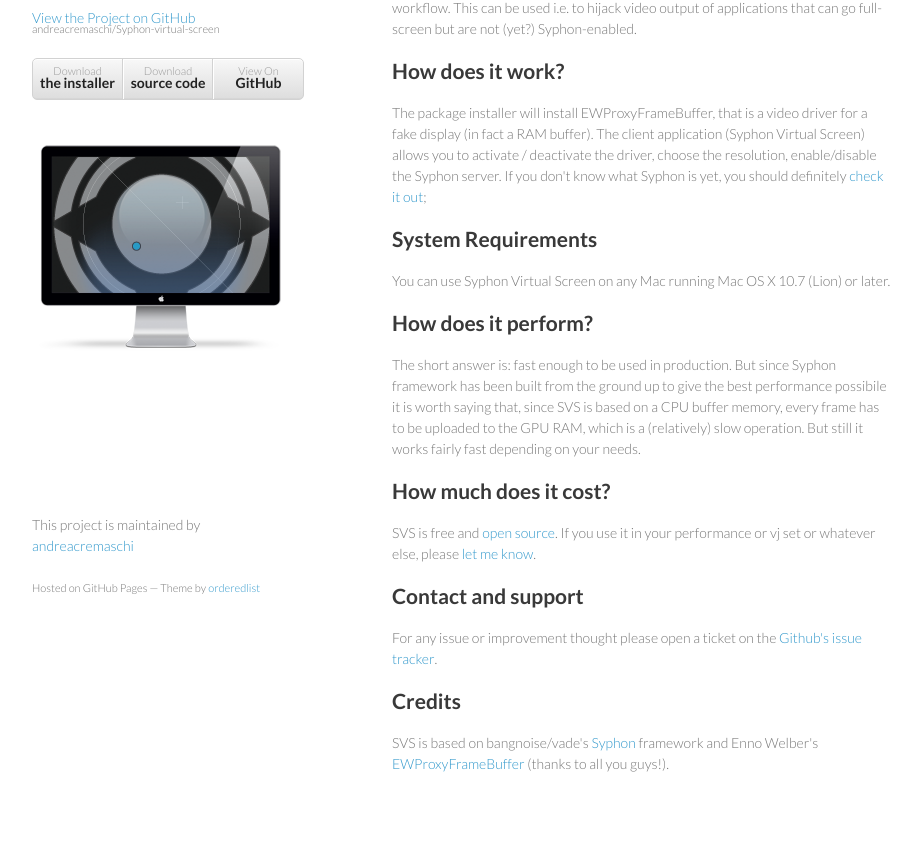
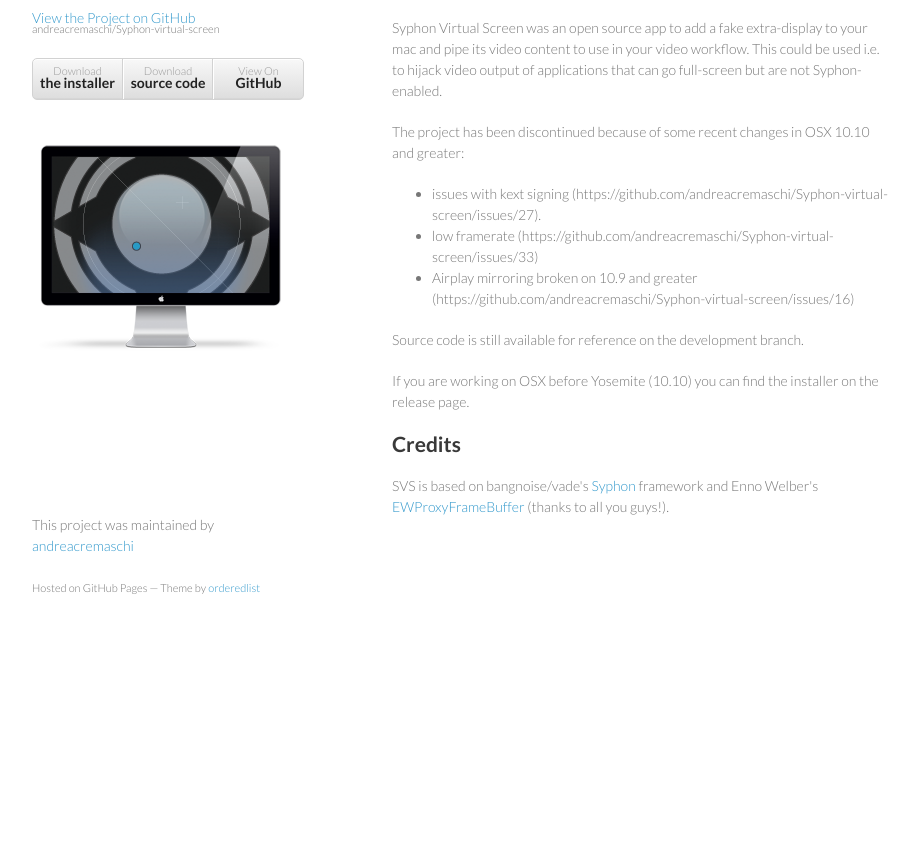
Before and after one commit to andreacremaschi/Syphon-virtual-screen, a plain HTML site: page index.html in a window 1280 px wide. Shown: the part 133-977 px from the top of the page, without its empty margins (178-1096 px from the left). After the commit the page ends 800 px from the top, so only its background shows below. Drawn offline with Linux system fonts and the light colour scheme.

Commit message:
update website

```diff
--- a/index.html
+++ b/index.html
@@ -33,34 +33,26 @@
         <h1>
 <a name="syphon-virtual-screen" class="anchor" href="#syphon-virtual-screen"><span class="octicon octicon-link"></span></a>Syphon virtual screen</h1>
 
-<p>Add a fake extra-display to your mac and pipe its video content to use in your video workflow.
-This can be used i.e. to hijack video output of applications that can go full-screen but are not (yet?) Syphon-enabled. </p>
+<p>
+<b>
+This project has been discontinued, and is no longer being maintained.
+</b>
+</p>
 
-<h2>
-<a name="how-does-it-work" class="anchor" href="#how-does-it-work"><span class="octicon octicon-link"></span></a>How does it work?</h2>
+<p>Syphon Virtual Screen was an open source app to add a fake extra-display to your mac and pipe its video content to use in your video workflow. This could be used i.e. to hijack video output of applications that can go full-screen but are not Syphon-enabled.
+</p>
+<p>
+The project has been discontinued because of some recent changes in OSX 10.10 and greater:
 
-<p>The package installer will install EWProxyFrameBuffer, that is a video driver for a fake display (in fact a RAM buffer). The client application (Syphon Virtual Screen) allows you to activate / deactivate the driver, choose the resolution, enable/disable the Syphon server. If you don't know what Syphon is yet, you should definitely <a href="http://syphon.v002.info">check it out</a>;</p>
+<ul>
+<li>issues with kext signing (https://github.com/andreacremaschi/Syphon-virtual-screen/issues/27).</li>
+<li>low framerate (https://github.com/andreacremaschi/Syphon-virtual-screen/issues/33)</li>
+<li>Airplay mirroring broken on 10.9 and greater (https://github.com/andreacremaschi/Syphon-virtual-screen/issues/16)</li>
+</ul>
 
-<h2>
-<a name="system-requirements" class="anchor" href="#system-requirements"><span class="octicon octicon-link"></span></a>System Requirements</h2>
+<p>Source code is still available for reference on the development branch.</p>
 
-<p>You can use Syphon Virtual Screen on any Mac running Mac OS X 10.7 (Lion) or later.</p>
-
-<h2>
-<a name="how-does-it-perform" class="anchor" href="#how-does-it-perform"><span class="octicon octicon-link"></span></a>How does it perform?</h2>
-
-<p>The short answer is: fast enough to be used in production.
-But since Syphon framework has been built from the ground up to give the best performance possibile it is worth saying that, since SVS is based on a CPU buffer memory, every frame has to be uploaded to the GPU RAM, which is a (relatively) slow operation. But still it works fairly fast depending on your needs.</p>
-
-<h2>
-<a name="how-much-does-it-cost" class="anchor" href="#how-much-does-it-cost"><span class="octicon octicon-link"></span></a>How much does it cost?</h2>
-
-<p>SVS is free and <a href="https://github.com/andreacremaschi/Syphon-virtual-screen">open source</a>. If you use it in your performance or vj set or whatever else, please <a href="https://github.com/andreacremaschi/Syphon-virtual-screen/issues/7">let me know</a>.</p>
-
-<h2>
-<a name="contact-and-support" class="anchor" href="#contact-and-support"><span class="octicon octicon-link"></span></a>Contact and support</h2>
-
-<p>For any issue or improvement thought please open a ticket on the <a href="https://github.com/andreacremaschi/Syphon-virtual-screen/issues?state=open">Github's issue tracker</a>.</p>
+<p>If you are working on OSX before Yosemite (10.10) you can find the installer on the release page.</p>
 
 <h2>
 <a name="credits" class="anchor" href="#credits"><span class="octicon octicon-link"></span></a>Credits</h2>
@@ -69,7 +61,7 @@ But since Syphon framework has been built from the ground up to give the best pe
 
       </section>
       <footer>
-        <p>This project is maintained by <a href="https://github.com/andreacremaschi">andreacremaschi</a></p>
+        <p>This project was maintained by <a href="https://github.com/andreacremaschi">andreacremaschi</a></p>
         <p><small>Hosted on GitHub Pages &mdash; Theme by <a href="https://github.com/orderedlist">orderedlist</a></small></p>
       </footer>
     </div>
```
